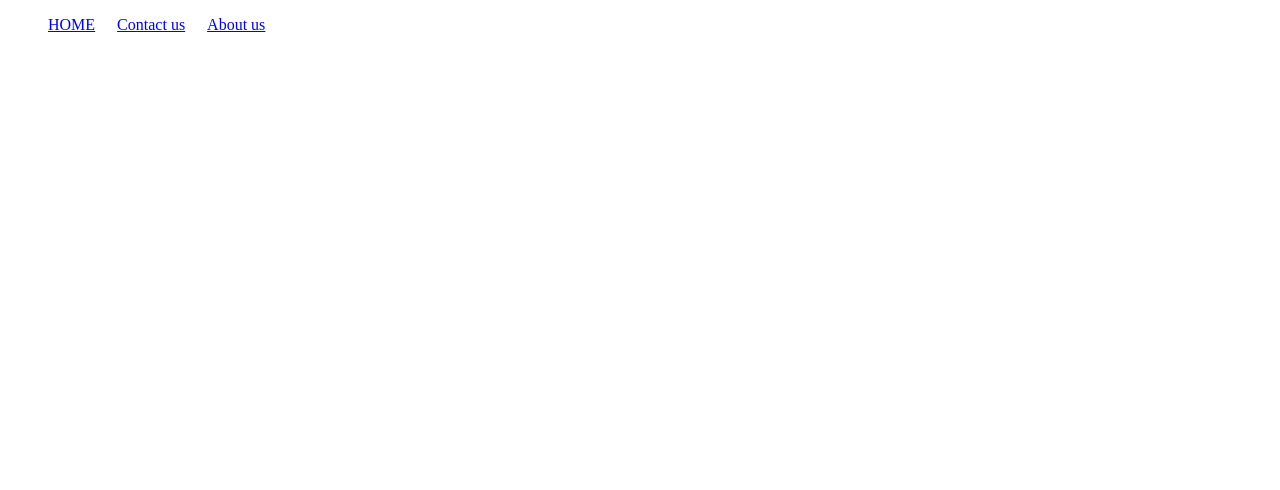
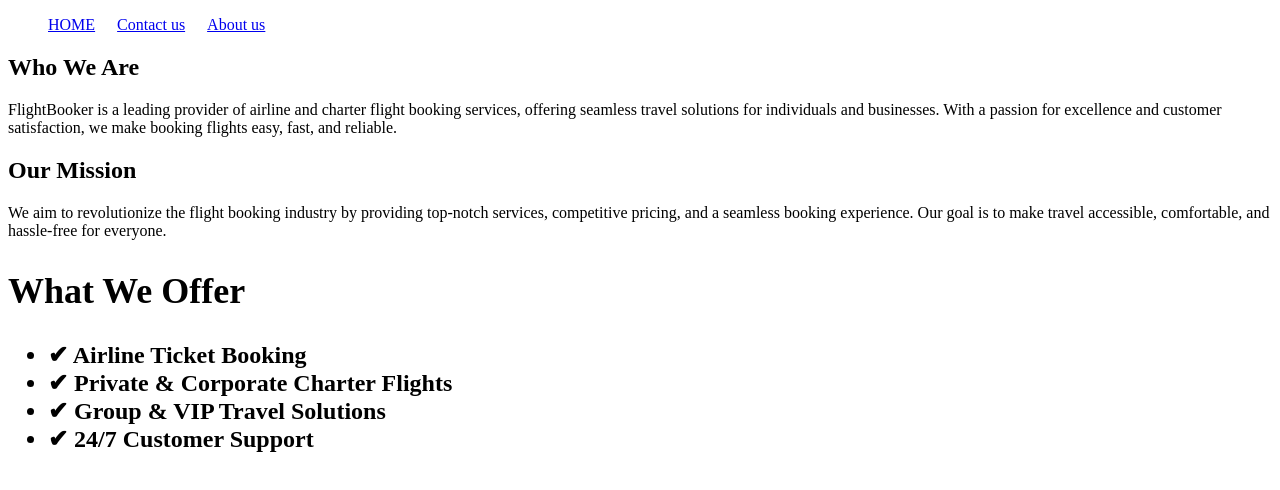
Before and after one commit to markmusonye15/East-West, a plain HTML site: page about.html in a window 1280 px wide. Drawn offline with Linux system fonts and the light colour scheme.

Commit message:
customised the about page

```diff
--- a/about.html
+++ b/about.html
@@ -22,6 +22,36 @@
         </ul>
       </nav>
     </header>
+    <section class="about">
+      <h2>Who We Are</h2>
+      <p>
+        FlightBooker is a leading provider of airline and charter flight booking
+        services, offering seamless travel solutions for individuals and
+        businesses. With a passion for excellence and customer satisfaction, we
+        make booking flights easy, fast, and reliable.
+      </p>
+    </section>
+
+    <section class="mission">
+      <h2>Our Mission</h2>
+      <p>
+        We aim to revolutionize the flight booking industry by providing
+        top-notch services, competitive pricing, and a seamless booking
+        experience. Our goal is to make travel accessible, comfortable, and
+        hassle-free for everyone.
+      </p>
+    </section>
+
+    <section class="services">
+      <h2>What We Offer</h2>
+      <ul>
+        <li>✔ Airline Ticket Booking</li>
+        <li>✔ Private & Corporate Charter Flights</li>
+        <li>✔ Group & VIP Travel Solutions</li>
+        <li>✔ 24/7 Customer Support</li>
+      </ul>
+    </section>
+
     <script src="./js/about.js"></script>
   </body>
 </html>
--- a/css/styles.css
+++ b/css/styles.css
@@ -52,3 +52,15 @@
   box-shadow: 0px 0px 10px rgba(0, 0, 0, 0.1);
   text-align: center;
 }
+.contact-form label {
+  text-align: left;
+  font-weight: bold;
+  margin-top: 10px;
+}
+footer {
+  background: #222;
+  color: white;
+  text-align: center;
+  padding: 10px;
+  margin-top: 20px;
+}
```
